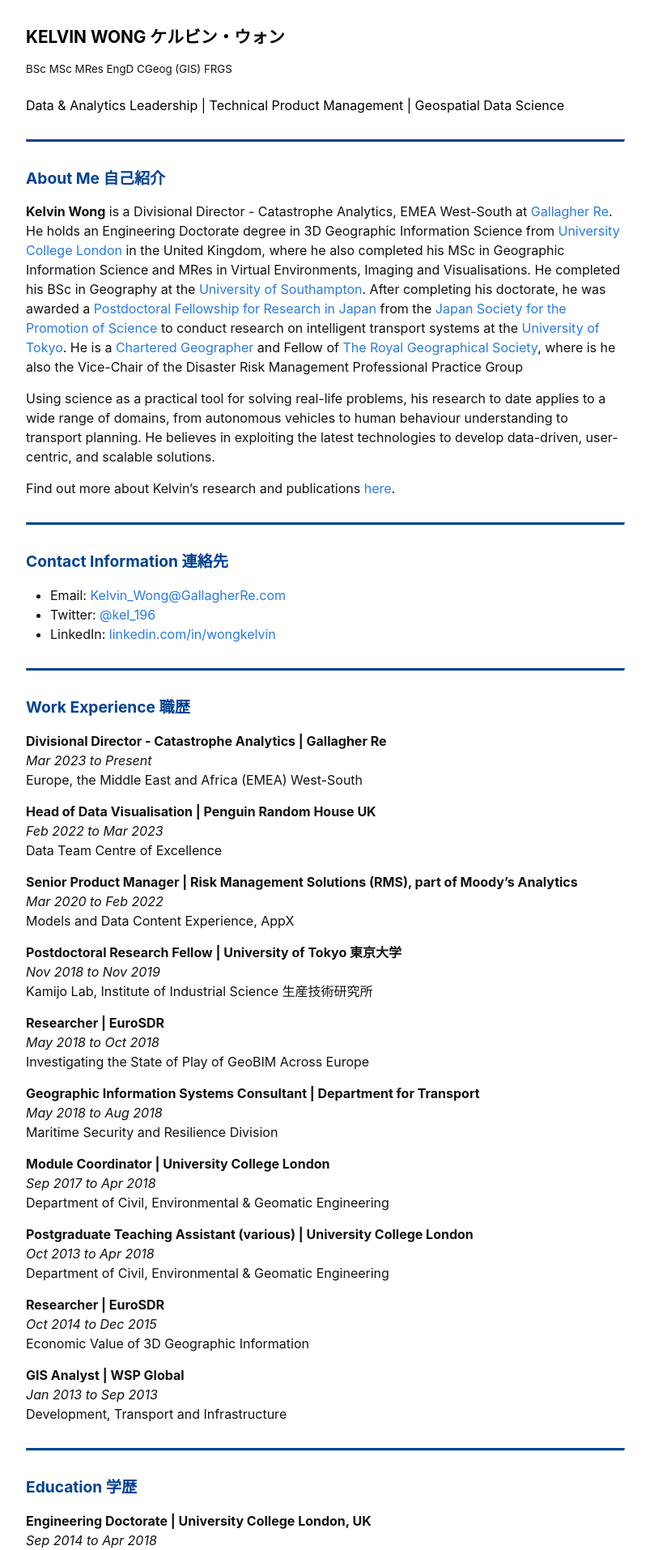
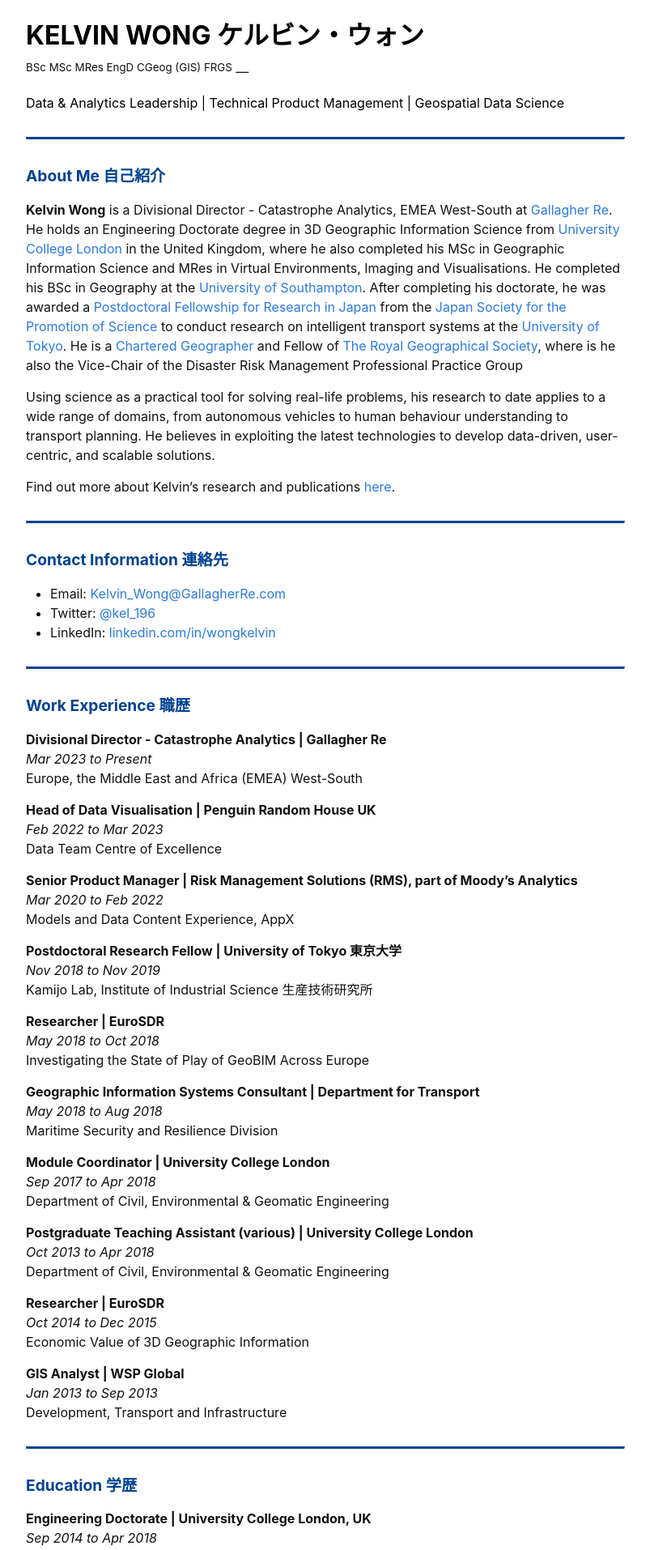
Before and after one commit to kel196/kel196.github.io, a Jekyll site: the page built from index.md, in a window 1280 px wide. Shown: the top 1914 px of the page at 81% size, without its empty margins (238-1041 px from the left). Built offline with Jekyll 4.4.1, drawn with Linux system fonts in a browser that asks for light colours; our own code applies the rules of GitHub Pages for plain Markdown files.

Commit message:
h1 line height adjust

```diff
--- a/_sass/minima/_base.scss
+++ b/_sass/minima/_base.scss
@@ -1,6 +1,5 @@
 html {
-  // font-size: $base-font-size;
-  font-size: 12px;
+  font-size: $base-font-size;
 }
 
 /**
@@ -32,8 +31,6 @@ body {
   flex-direction: column;
   overflow-wrap: break-word;
 }
-
-
 
 /**
  * Set `margin-bottom` to maintain vertical rhythm
@@ -287,8 +284,9 @@ table {
 
 h1 {
   font-weight: 700;
-  font-size: 1.3em;
+  font-size: 1.5sem;
   color: #000000;
+  line-height:0.9em;
 }
 
 h2 {
--- a/index.md
+++ b/index.md
@@ -1,5 +1,6 @@
 # KELVIN WONG ケルビン・ウォン
 <sup>BSc MSc MRes EngD CGeog (GIS) FRGS</sup>
+---
 #### Data & Analytics Leadership | Technical Product Management | Geospatial Data Science
 ---
 ## About Me 自己紹介
```
